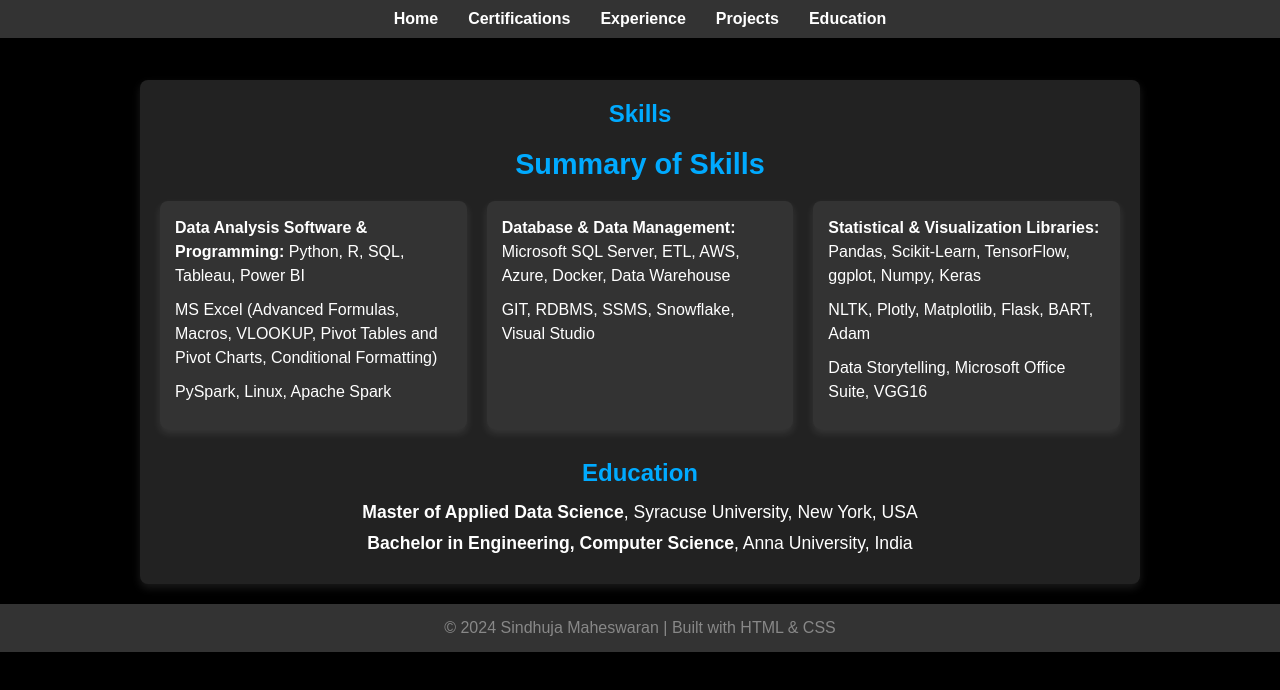
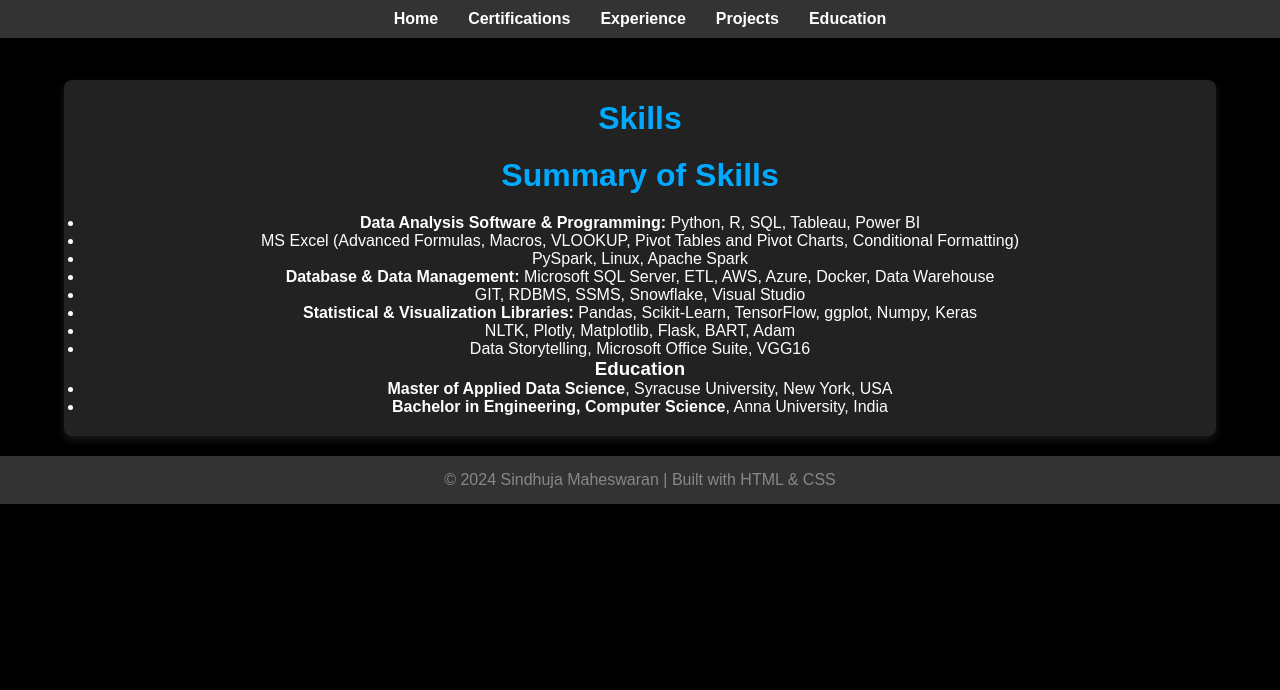
Before and after one commit to SindhujaMaheswaran/Sindhuja-Maheswaran.github.io, a plain HTML site: page skills.html in a window 1280 px wide. Drawn offline with Linux system fonts and the light colour scheme.

Commit message:
Update style.css

```diff
--- a/style.css
+++ b/style.css
@@ -5,11 +5,11 @@
     box-sizing: border-box;
 }
 
-/* Global body styling with black background for all pages */
+/* Global body styling */
 body {
     font-family: Arial, sans-serif;
-    background-color: #000; /* Force black background */
-    color: #fff; /* Force white text for contrast */
+    background-color: #000; /* Black background */
+    color: #fff; /* White text */
     display: flex;
     flex-direction: column;
     align-items: center;
@@ -19,7 +19,7 @@ body {
 /* Navbar styling */
 .navbar {
     width: 100%;
-    background-color: #333; /* Dark gray for navbar */
+    background-color: #333;
     padding: 10px 0;
     text-align: center;
     position: fixed;
@@ -31,7 +31,6 @@ body {
     list-style-type: none;
     display: flex;
     justify-content: center;
-    margin: 0;
 }
 
 .navbar ul li {
@@ -51,76 +50,63 @@ body {
 
 /* Main content styling */
 .main-content {
-    margin-top: 80px; /* Space for fixed navbar */
+    margin-top: 80px; /* Space for navbar */
     width: 90%;
-    max-width: 1000px;
+    max-width: 1200px; /* For larger layout on desktop */
     padding: 20px;
-    background-color: #222; /* Darker background for content area */
+    background-color: #222; /* Darker content area */
     color: #fff;
     border-radius: 8px;
     box-shadow: 0px 4px 8px rgba(255, 255, 255, 0.1);
+    text-align: center;
 }
 
 /* Heading styling */
-h2, h3 {
+h2 {
+    font-size: 2em;
     color: #00aaff;
-    text-align: center;
     margin-bottom: 20px;
 }
 
-/* Skills Summary styling */
-.skills-summary {
-    margin-bottom: 30px;
+/* Project grid layout */
+.project-grid {
+    display: grid;
+    grid-template-columns: repeat(auto-fit, minmax(280px, 1fr)); /* Responsive columns */
+    gap: 20px; /* Space between projects */
+    text-align: left;
 }
 
-.skills-summary h2 {
-    font-size: 1.8em;
-    margin-bottom: 20px;
+/* Project card styling */
+.project {
+    background-color: #333;
+    color: #fff;
+    border-radius: 8px;
+    padding: 20px;
+    box-shadow: 0px 4px 8px rgba(255, 255, 255, 0.1);
+    display: flex;
+    flex-direction: column;
+    justify-content: space-between;
 }
 
-/* Three-column layout for skills */
-.skills-columns {
-    display: flex;
-    justify-content: space-between;
-    gap: 20px;
+.project h3 {
+    color: #00aaff;
+    font-size: 1.5em;
+    margin-bottom: 10px;
 }
 
-.skills-columns ul {
-    list-style-type: none;
-    padding: 0;
-    margin: 0;
-    flex: 1;
-    background-color: #333;
-    border-radius: 8px;
-    padding: 15px;
-    box-shadow: 0px 4px 8px rgba(255, 255, 255, 0.1);
+.project p {
+    margin-bottom: 10px;
+    color: #ccc;
 }
 
-.skills-columns ul li {
-    margin-bottom: 10px;
-    line-height: 1.5;
+.project a {
+    color: #00aaff;
+    font-weight: bold;
+    text-decoration: none;
 }
 
-/* Education section styling */
-.education {
-    margin-top: 30px;
-}
-
-.education h3 {
-    font-size: 1.5em;
-    text-align: center;
-    margin-bottom: 15px;
-}
-
-.education ul {
-    list-style-type: none;
-    padding: 0;
-    text-align: center;
-}
-
-.education ul li {
-    margin-bottom: 10px;
-    font-size: 1.1em;
+.project a:hover {
+    color: #ddd;
 }
 
 /* Footer styling */
```
